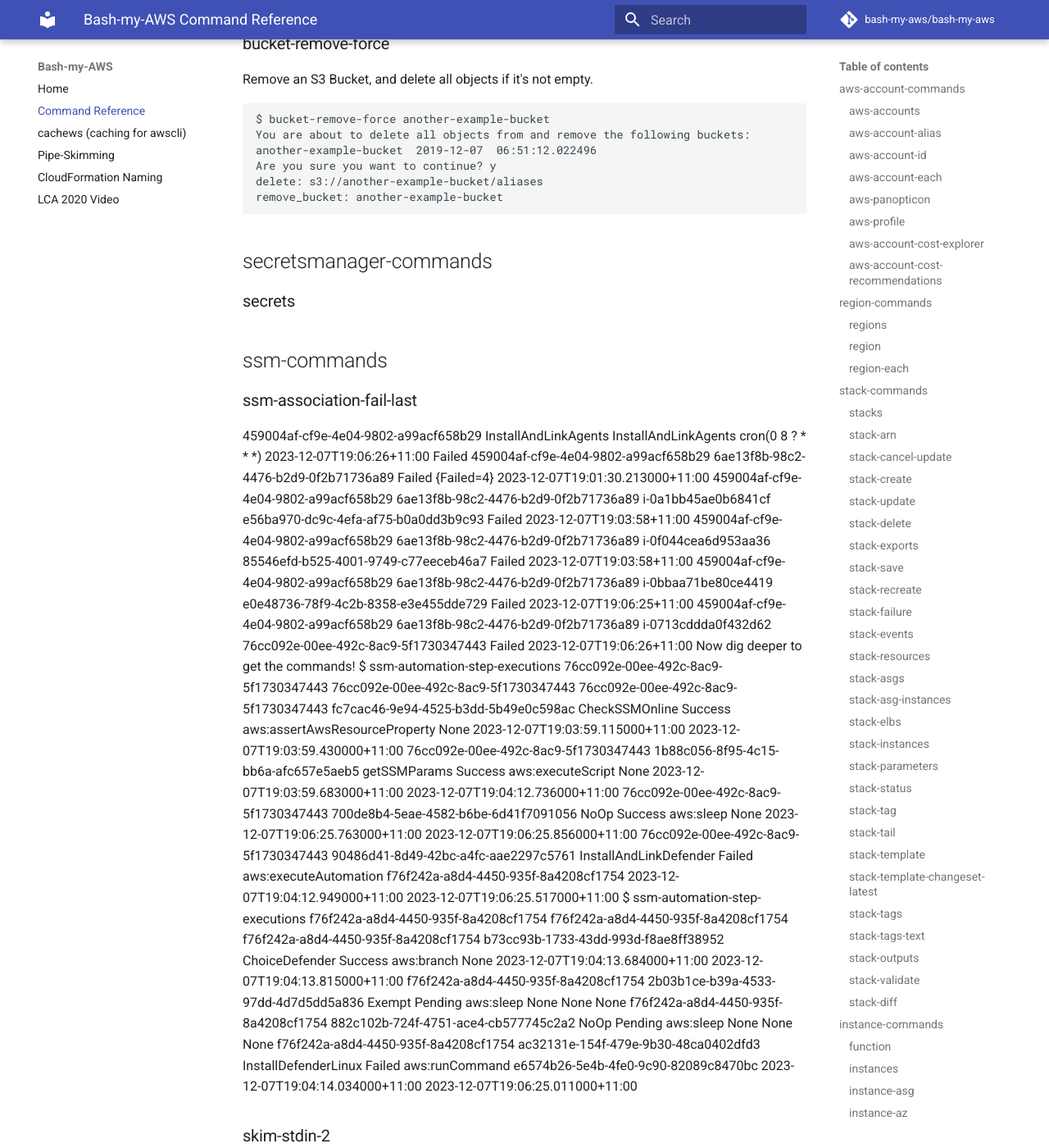
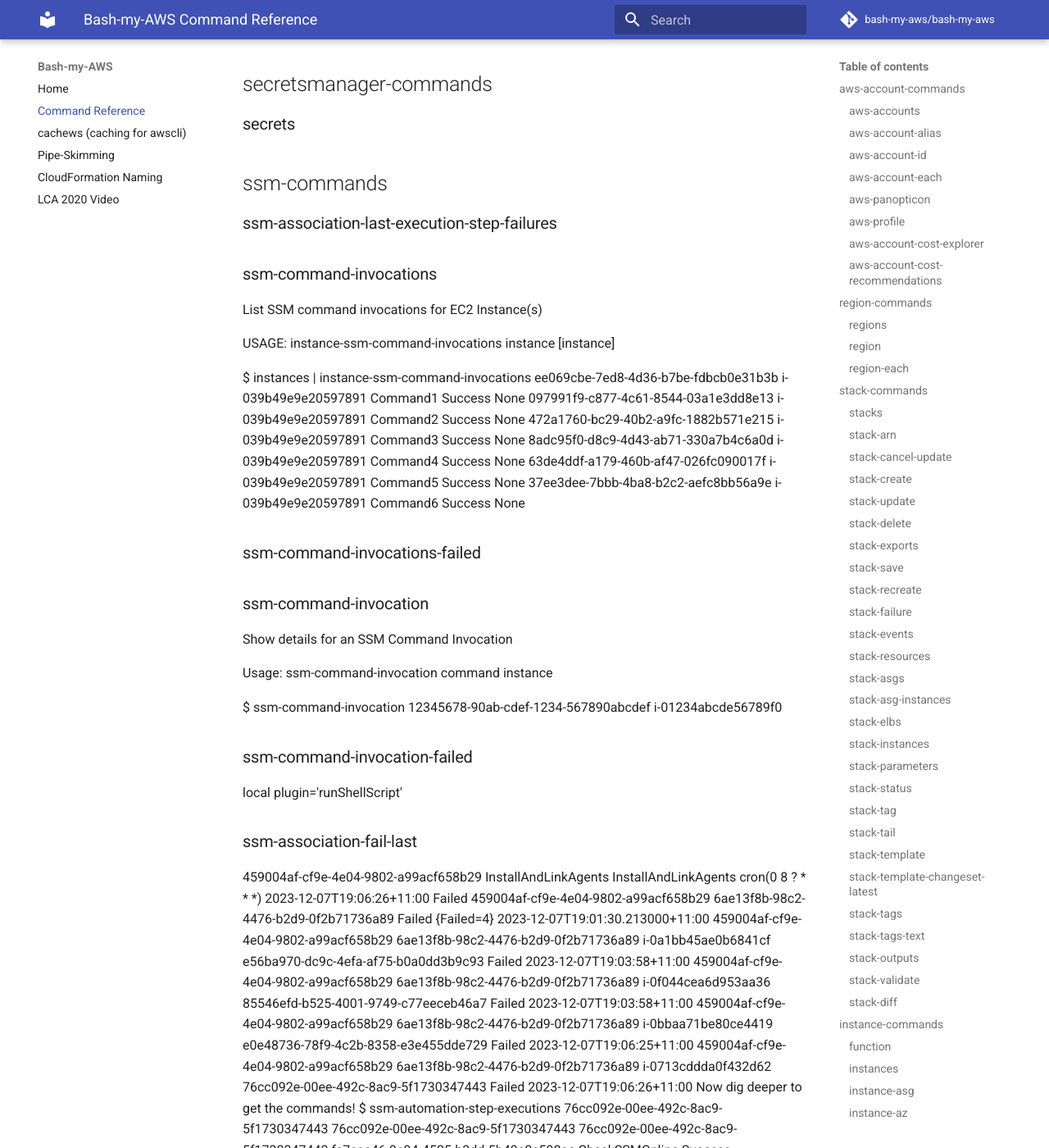
Before and after one commit to bash-my-aws/bash-my-aws, an MkDocs documentation site: the page built from docs/command-reference.md, in a window 1280 px wide and 1400 px high, scrolled down 38477 px. Shown: the whole window at 82% size. Built offline with MkDocs 1.6.1 and Material for MkDocs 9.7.7, drawn with Linux system fonts in a browser that asks for light colours; comment, search, counter and statistics services are not loaded; some of the changed text lies outside the part shown.

Commit message:
Bunch of things

```diff
--- a/docs/command-reference.md
+++ b/docs/command-reference.md
@@ -562,17 +562,10 @@
 
 ### instance-ssm-command-invocations
 
-List SSM command invocations for EC2 Instance(s)
-
-USAGE: instance-ssm-command-invocations instance-id [instance-id]
-
-$ instances | instance-ssm-command-invocations
-ee069cbe-7ed8-4d36-b7be-fdbcb0e31b3b  i-039b49e9e20597891  Command1   Success  None
-097991f9-c877-4c61-8544-03a1e3dd8e13  i-039b49e9e20597891  Command2   Success  None
-472a1760-bc29-40b2-a9fc-1882b571e215  i-039b49e9e20597891  Command3   Success  None
-8adc95f0-d8c9-4d43-ab71-330a7b4c6a0d  i-039b49e9e20597891  Command4   Success  None
-63de4ddf-a179-460b-af47-026fc090017f  i-039b49e9e20597891  Command5   Success  None
-37ee3dee-7bbb-4ba8-b2c2-aefc8bb56a9e  i-039b49e9e20597891  Command6   Success  None
+
+
+### instance-ssm-command-invocations-failed
+
 
 
 ### instance-console
@@ -1908,6 +1901,43 @@
 ## ssm-commands
 
 
+### ssm-association-last-execution-step-failures
+
+
+
+### ssm-command-invocations
+
+List SSM command invocations for EC2 Instance(s)
+
+USAGE: instance-ssm-command-invocations instance [instance]
+
+$ instances | instance-ssm-command-invocations
+ee069cbe-7ed8-4d36-b7be-fdbcb0e31b3b  i-039b49e9e20597891  Command1   Success  None
+097991f9-c877-4c61-8544-03a1e3dd8e13  i-039b49e9e20597891  Command2   Success  None
+472a1760-bc29-40b2-a9fc-1882b571e215  i-039b49e9e20597891  Command3   Success  None
+8adc95f0-d8c9-4d43-ab71-330a7b4c6a0d  i-039b49e9e20597891  Command4   Success  None
+63de4ddf-a179-460b-af47-026fc090017f  i-039b49e9e20597891  Command5   Success  None
+37ee3dee-7bbb-4ba8-b2c2-aefc8bb56a9e  i-039b49e9e20597891  Command6   Success  None
+
+
+### ssm-command-invocations-failed
+
+
+
+### ssm-command-invocation
+
+Show details for an SSM Command Invocation
+
+Usage: ssm-command-invocation command instance
+
+$ ssm-command-invocation 12345678-90ab-cdef-1234-567890abcdef i-01234abcde56789f0
+
+
+### ssm-command-invocation-failed
+
+local plugin='runShellScript'
+
+
 ### ssm-association-fail-last
 
 459004af-cf9e-4e04-9802-a99acf658b29	InstallAndLinkAgents	InstallAndLinkAgents	cron(0 8 ? * * *)	2023-12-07T19:06:26+11:00	Failed
```
Also changed, not shown: other parts of docs/command-reference.md (+3 -14 lines), 5 other files.
